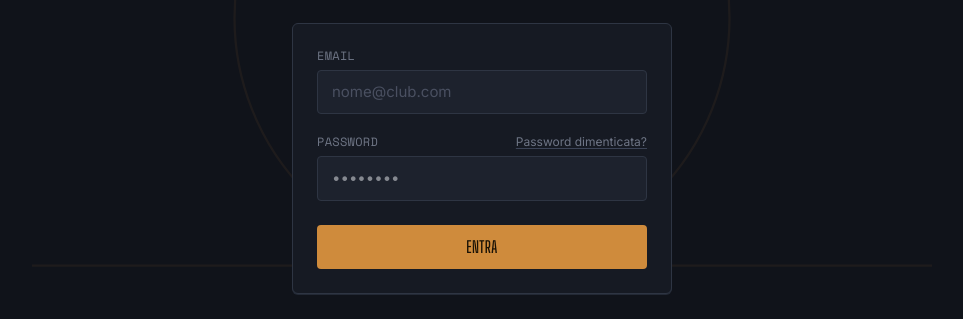
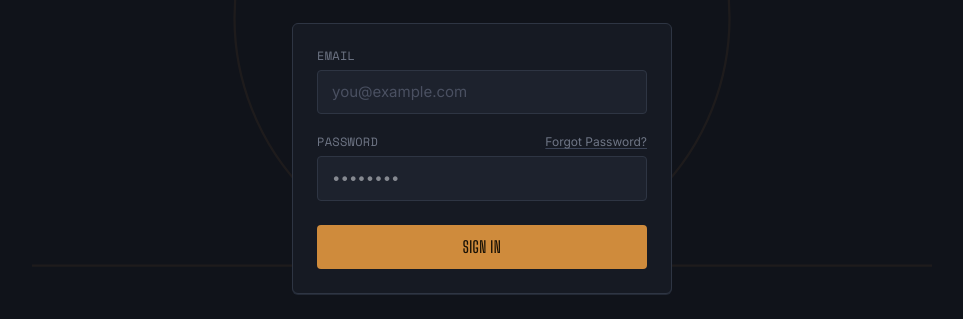
Before and after one commit to Chucky75b/player-development, a Next.js app: page /login in a window 1280 px wide. Shown: the part 272-591 px from the top of the page, without its empty margins (158-1121 px from the left). Built offline with nearby package versions, Linux system fonts and the light colour scheme.

Commit message:
Update login form placeholders and button text

```diff
--- a/components/login/LoginForm.tsx
+++ b/components/login/LoginForm.tsx
@@ -28,7 +28,7 @@ export function LoginForm() {
           autoComplete="email"
           required
           className="rounded-[4px] border border-[var(--color-line-default)] bg-[var(--color-surface-2)] px-3.5 py-2.5 text-[15px] text-[var(--color-ink-primary)] outline-none placeholder:text-[var(--color-ink-muted)] focus:border-[var(--color-court)] focus:ring-1 focus:ring-[var(--color-court)]"
-          placeholder="nome@club.com"
+          placeholder="you@example.com"
         />
       </div>
 
@@ -44,7 +44,7 @@ export function LoginForm() {
             href="/forgot-password"
             className="text-xs text-[var(--color-ink-tertiary)] underline decoration-[var(--color-line-strong)] underline-offset-2 hover:text-[var(--color-court-strong)]"
           >
-            Password dimenticata?
+            Forgot Password?
           </Link>
         </div>
         <input
@@ -72,7 +72,7 @@ export function LoginForm() {
         disabled={isPending}
         className="mt-1 rounded-[4px] bg-[var(--color-court)] px-4 py-2.5 font-display text-base font-semibold uppercase tracking-wide text-[#1a1206] transition-colors hover:bg-[var(--color-court-strong)] disabled:cursor-not-allowed disabled:opacity-60"
       >
-        {isPending ? "Accesso in corso…" : "Entra"}
+        {isPending ? "Logging in…" : "Sign in"}
       </button>
     </form>
   );
```
